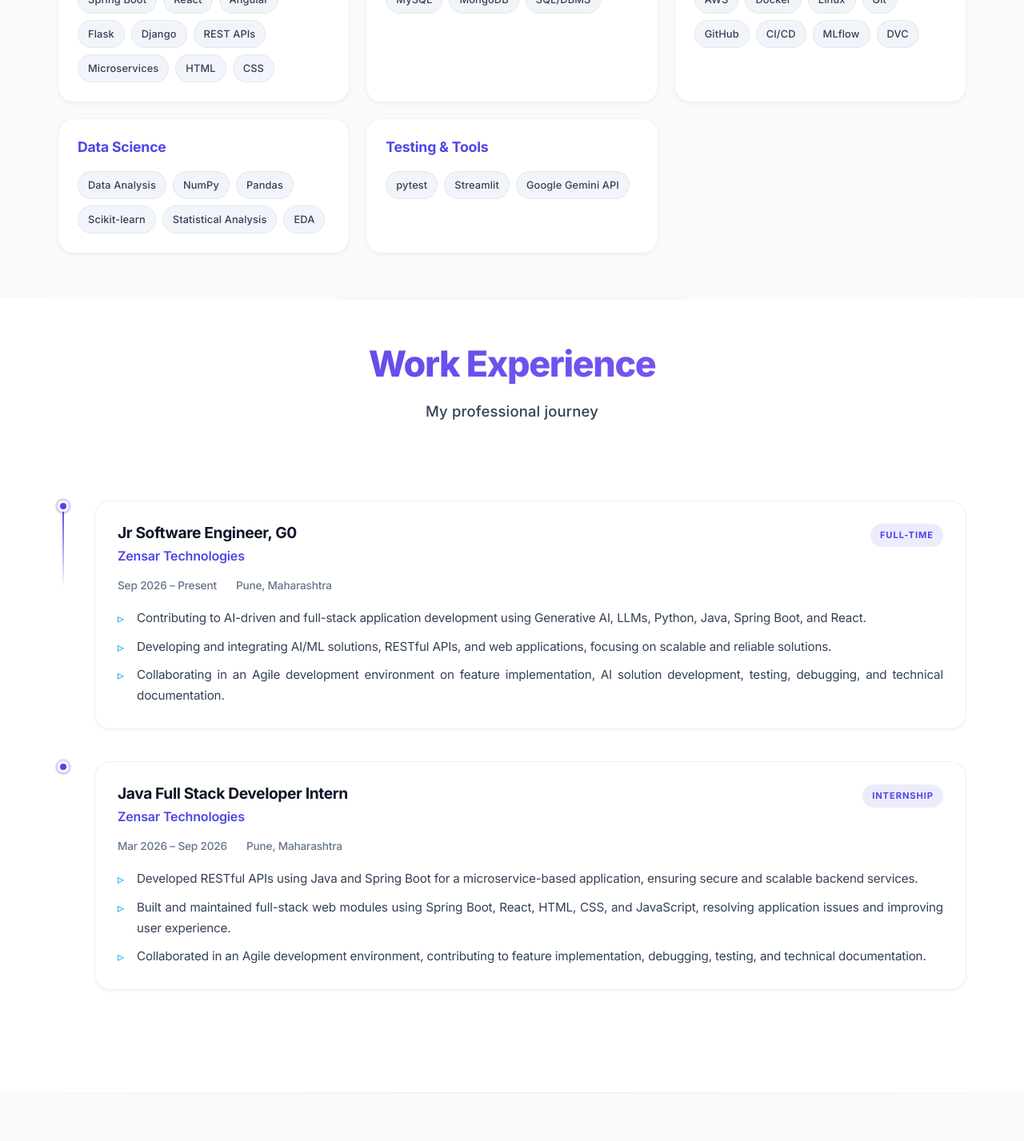
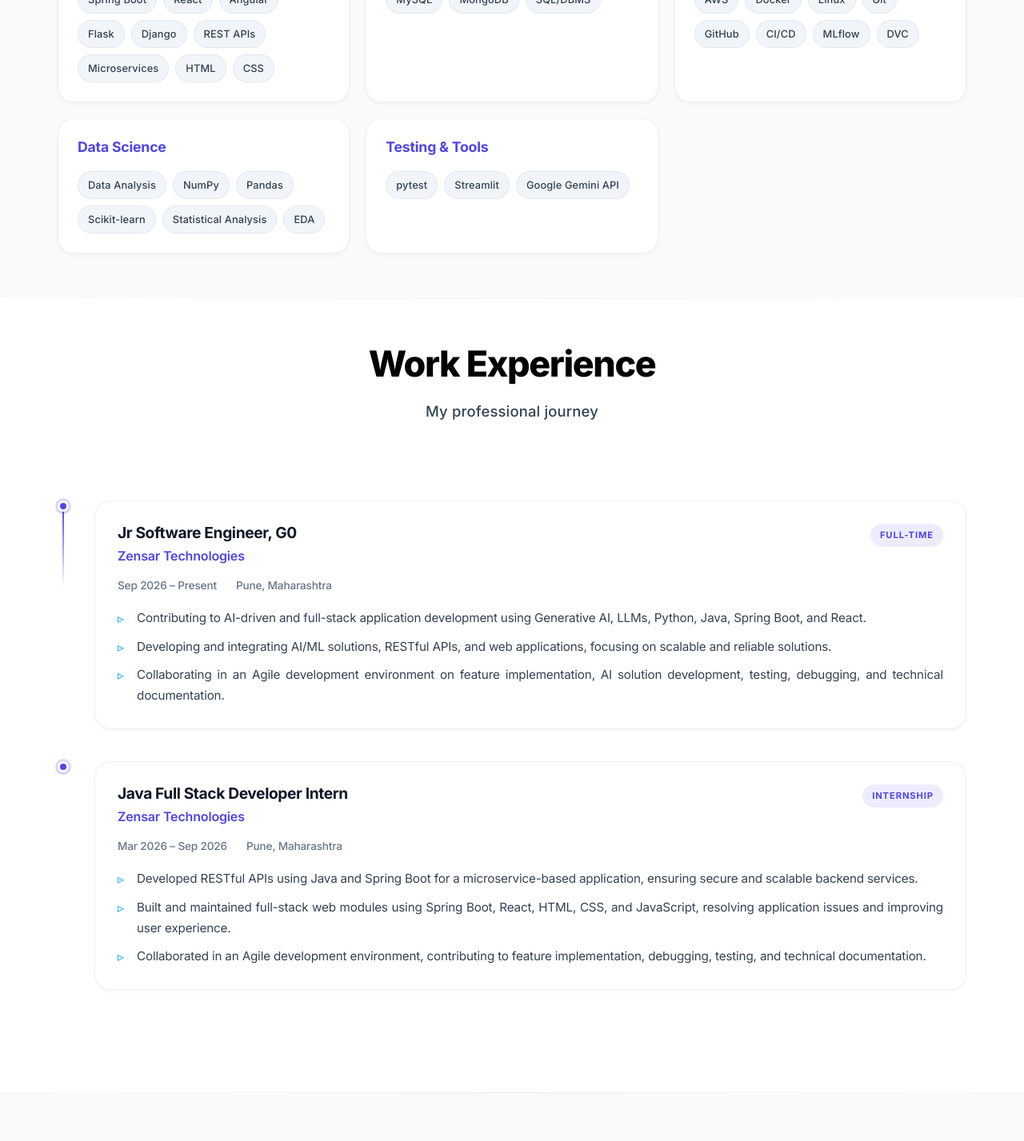
Before and after one commit to shreyasraut0707/Portfolio, a React (Vite) app: page / in a window 1280 px wide. Shown: the part 1330-2757 px from the top of the page at 80% size. Built offline with nearby package versions, Linux system fonts and the light colour scheme.

Commit message:
UI: Change section headings to solid black and rename Projects heading

```diff
--- a/src/components/Projects.tsx
+++ b/src/components/Projects.tsx
@@ -19,7 +19,7 @@ const Projects: React.FC<ProjectsProps> = ({ projects }) => {
   return (
     <section className="projects-section" id="projects">
       <div className="container">
-        <h2 className="section-title">Featured Projects</h2>
+        <h2 className="section-title">Projects</h2>
         <p className="section-subtitle">
           Innovative solutions built with cutting-edge technologies
         </p>
--- a/src/styles/index.css
+++ b/src/styles/index.css
@@ -131,10 +131,7 @@ main {
   font-size: 2.8rem;
   font-weight: 800;
   letter-spacing: -0.03em;
-  background: var(--accent-gradient-text);
-  -webkit-background-clip: text;
-  -webkit-text-fill-color: transparent;
-  background-clip: text;
+  color: #000000;
   margin-bottom: var(--space-md);
   text-align: center;
   position: relative;
```
